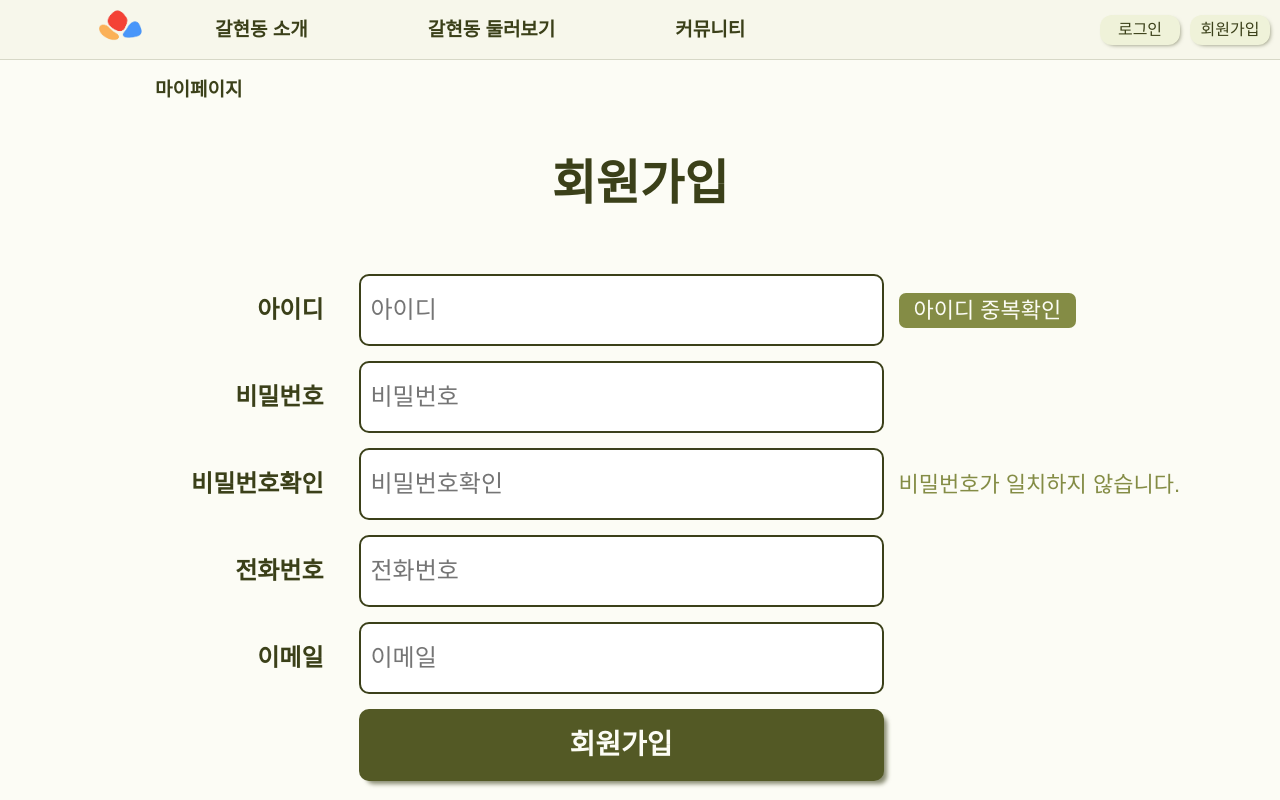
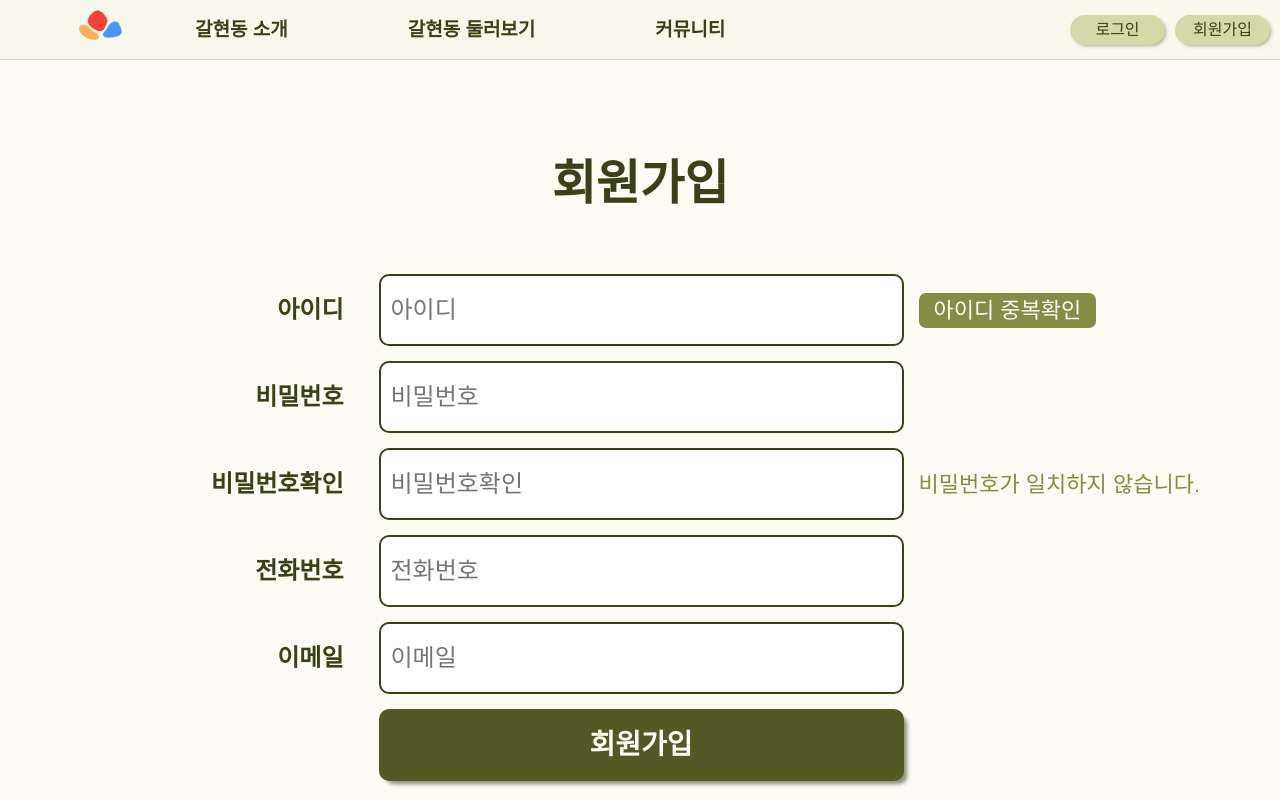
Before and after one commit to rnjsmj/rnjsmj.github.io, a plain HTML site: page pro01/join.html in a window 1280 px wide. Shown: the top 800 px of the page. Drawn offline with Linux system fonts and the light colour scheme; a web font is replaced by a local one.

Commit message:
detail update

```diff
--- a/pro01/join.html
+++ b/pro01/join.html
@@ -33,7 +33,7 @@
     #logo {width:60px; height:60px; float:left; padding-right: 10px; }
     #logo img {width:100%; height:auto;}
     #gnb1 { margin:0 auto; height: 100%; }
-    #gnb1 .menu { height: 60px; min-width: 910px;}
+    #gnb1 .menu { height: 60px; min-width: 920px;}
     #gnb1 .menu:hover .sub {/*display: block;*/ height:119px; padding-top:7px; padding-bottom:7px; transition: 0.3s; border-bottom:1px solid #eeeee3;}
     #gnb1 > .menu > li  { float:left; height: 100%; }
     #gnb1 > .menu > li > a { padding:0 60px; color:#3b4019; font-weight: 600;
@@ -45,9 +45,9 @@
     #gnb1 .menu li .sub a { color:#3b4019; line-height: 35px;}
     #gnb1 .menu li .sub li:hover { background-color: #eeeee3;}
 
-    .btn-group {height:60px; align-items: center; align-items: center; display:flex;}
-    .btn { float:right; background-color: #EFF2D9; color:#3b4019; padding: 6px; width:80px; margin-right:10px;
-        border-radius: 12px; font-weight: 500; text-align: center; box-shadow: 2px 2px 4px -2px rgba(59,64,25,0.6);}
+    .btn-group {height:60px; align-items: center; align-items: center; display:flex; width:210px;}
+    .btn { float:right; background-color: #D3D9A9; color:#3b4019; padding: 6px; width:100px; margin-right:10px;
+        border-radius: 15px; font-weight: 500; text-align: center; box-shadow: 2px 2px 4px -2px rgba(59,64,25,0.6);}
 
     #quick { width:65px; background-color: rgba(239, 247, 131, 0.167); border-radius: 40px; height: 65px; text-align:center; justify-content: center; display: flex; align-items: center;
         position:fixed; bottom:20px; right:20px; box-shadow: 2px 2px 4px -2px rgba(59,64,25,0.6);}
@@ -72,7 +72,7 @@
     .idck { font-size:22px; color:#FCFCF5; background-color: #848C45; padding:5px 15px;
         border-radius: 7px; border: none; cursor: pointer;}
 
-    .page .join-form .join-table { border-spacing: 15px; min-width: 1017px; margin:0 auto; margin-right: 45px;}
+    .page .join-form .join-table { border-spacing: 15px; min-width: 1017px; margin:0 auto; margin-right: 25px;}
     .page .join-form .join-table th {text-align: right; font-size:24px; font-weight: 600; color: #3b4019; padding-right:20px;}
 
     .page .join-form .join-table .tr-pwck td:last-child { color:#848C45; font-size:22px;}
@@ -127,9 +127,9 @@
                         <li><a href="" class="dp3">묻고답하기</a></li>
                     </ul>
                 </li>
-                <li class="mypage">
+                <!-- <li class="mypage">
                     <a href="">마이페이지 </a>
-                </li>
+                </li> -->
             </ul>
         </nav>
         <div class="btn-group">
```
Also changed, not shown: pro01/index.html (+14 -11 lines), pro01/noticeList.html (+5 -5 lines), pro01/placeList.html (+5 -5 lines).
